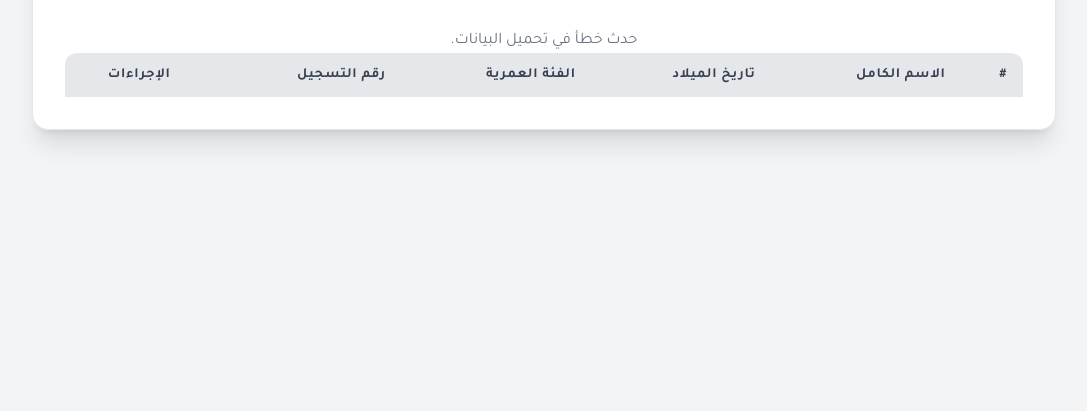
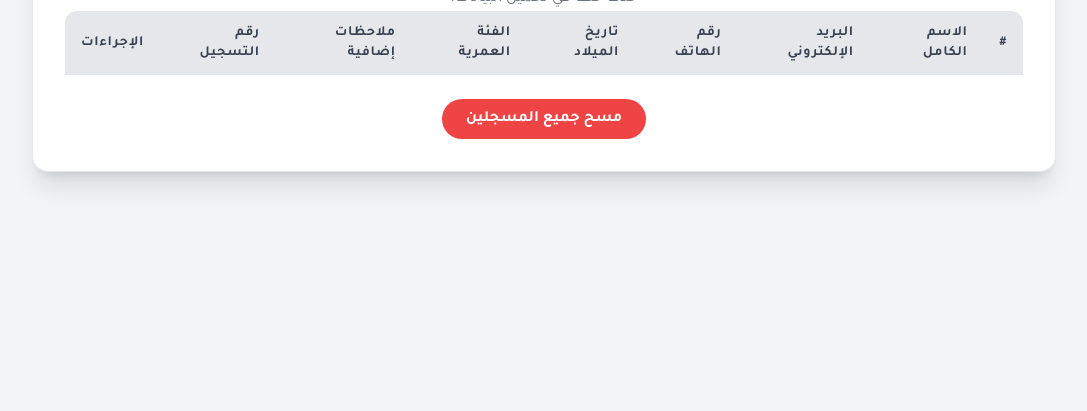
Before and after one commit to AZEDUYFFD/jkh, a plain HTML site: page admin.html in a window 1280 px wide. Shown: the part 389-800 px from the top of the page, without its empty margins (96-1183 px from the left). Drawn offline with nearby package versions, Linux system fonts and the light colour scheme; no server answers.

Commit message:
Update admin.html

```diff
--- a/admin.html
+++ b/admin.html
@@ -53,8 +53,11 @@
                     <tr>
                         <th class="py-3 px-4 text-sm font-semibold text-gray-700 uppercase tracking-wider text-right rounded-tr-xl">#</th>
                         <th class="py-3 px-4 text-sm font-semibold text-gray-700 uppercase tracking-wider text-right">الاسم الكامل</th>
+                        <th class="py-3 px-4 text-sm font-semibold text-gray-700 uppercase tracking-wider text-right">البريد الإلكتروني</th>
+                        <th class="py-3 px-4 text-sm font-semibold text-gray-700 uppercase tracking-wider text-right">رقم الهاتف</th>
                         <th class="py-3 px-4 text-sm font-semibold text-gray-700 uppercase tracking-wider text-right">تاريخ الميلاد</th>
                         <th class="py-3 px-4 text-sm font-semibold text-gray-700 uppercase tracking-wider text-right">الفئة العمرية</th>
+                        <th class="py-3 px-4 text-sm font-semibold text-gray-700 uppercase tracking-wider text-right">ملاحظات إضافية</th>
                         <th class="py-3 px-4 text-sm font-semibold text-gray-700 uppercase tracking-wider text-right">رقم التسجيل</th>
                         <th class="py-3 px-4 text-sm font-semibold text-gray-700 uppercase tracking-wider text-center rounded-tl-xl">الإجراءات</th>
                     </tr>
@@ -63,6 +66,12 @@
                     <!-- Data will be inserted here by JavaScript -->
                 </tbody>
             </table>
+        </div>
+
+        <div class="flex justify-center mt-6">
+            <button onclick="clearAllRegistrations()" class="bg-red-500 text-white font-bold py-2 px-6 rounded-full hover:bg-red-600 transition duration-300 transform hover:scale-105">
+                مسح جميع المسجلين
+            </button>
         </div>
     </div>
 
@@ -108,8 +117,11 @@
                         <tr class="table-row-container hover:bg-gray-50">
                             <td class="py-4 px-4 whitespace-nowrap text-sm text-gray-500">${index++}</td>
                             <td class="py-4 px-4 whitespace-nowrap text-sm text-gray-900">${submission.fullName}</td>
+                            <td class="py-4 px-4 whitespace-nowrap text-sm text-gray-900">${submission.email}</td>
+                            <td class="py-4 px-4 whitespace-nowrap text-sm text-gray-900">${submission.phone}</td>
                             <td class="py-4 px-4 whitespace-nowrap text-sm text-gray-500">${submission.dob}</td>
                             <td class="py-4 px-4 whitespace-nowrap text-sm text-gray-500">${submission.ageCategory}</td>
+                            <td class="py-4 px-4 whitespace-nowrap text-sm text-gray-500">${submission.notes || 'لا يوجد'}</td>
                             <td class="py-4 px-4 whitespace-nowrap text-sm text-gray-500">${submission.registrationId}</td>
                             <td class="py-4 px-4 whitespace-nowrap text-center text-sm font-medium">
                                 <button onclick="alert('Delete functionality is not available with this simple JSON storage method.')" class="text-gray-400 cursor-not-allowed">
@@ -130,6 +142,33 @@
             }
         };
 
+        const clearAllRegistrations = async () => {
+            const confirmation = confirm("هل أنت متأكد من أنك تريد مسح جميع بيانات التسجيل؟ لا يمكن التراجع عن هذا الإجراء.");
+            if (!confirmation) {
+                return;
+            }
+
+            try {
+                const response = await fetch(NPOINT_API_URL, {
+                    method: 'POST',
+                    headers: {
+                        'Content-Type': 'application/json'
+                    },
+                    body: JSON.stringify({})
+                });
+
+                if (!response.ok) {
+                    throw new Error('Failed to clear data');
+                }
+
+                fetchRegistrations(); // Refresh the table
+                alert("تم مسح جميع المسجلين بنجاح.");
+            } catch (error) {
+                console.error("Error clearing data:", error);
+                alert("حدث خطأ أثناء مسح البيانات. يرجى المحاولة مرة أخرى.");
+            }
+        };
+
         // Initialize on window load
         window.onload = fetchRegistrations;
     </script>
```
